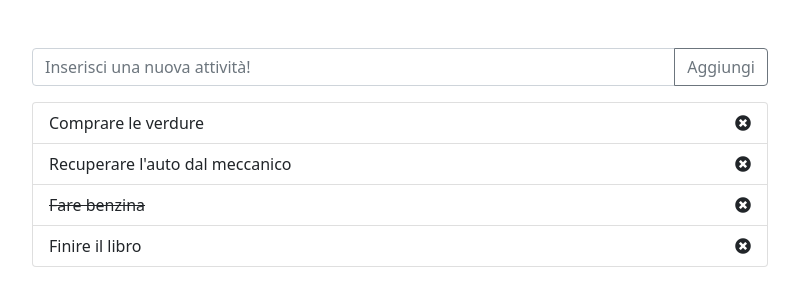
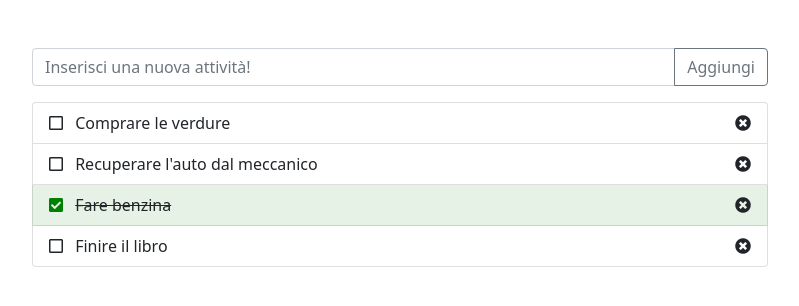
Before and after one commit to vrossi96/vue-todolist, a plain HTML site: page index.html in a window 1280 px wide. Shown: the whole page, without its empty margins (240-1039 px from the left). Drawn offline with nearby package versions, Linux system fonts and the light colour scheme.

Commit message:
added checkbox in task list

```diff
--- a/css/style.css
+++ b/css/style.css
@@ -1,7 +1,12 @@
-li > i,
-li > div {
+li > * {
    cursor: pointer;
 }
 li > i:hover {
    color: red;
 }
+.fa-check-square {
+   color: green;
+}
+.done {
+   background-color: rgba(0, 128, 0, 0.1);
+}
--- a/index.html
+++ b/index.html
@@ -28,9 +28,11 @@
                </div>
                <!-- Lista delle task -->
                <ul class="list-group">
-                  <li v-for="(task, index) in tasks"
+                  <li :class="{'done': task.done}" v-for="(task, index) in tasks"
                      class="list-group-item d-flex justify-content-between align-items-center">
-                     <div :class="{'text-decoration-line-through': task.done}" @click="taskCheck(index)">{{ task.text }}
+                     <div class="flex-grow-1" @click="taskCheck(index)">
+                        <i class="pe-2" :class="task.done ? 'fas fa-check-square' : 'far fa-square'"></i>
+                        <span :class="{'text-decoration-line-through': task.done}">{{ task.text }}</span>
                      </div>
                      <i class="fas fa-times-circle" @click="deleteTask(index)"></i>
                   </li>
--- a/js/script.js
+++ b/js/script.js
@@ -10,9 +10,9 @@ Rifare l'esercizio della to do list.
 |Visualizzare a fianco ad ogni item ha una "x": cliccando su di essa, il todo viene rimosso dalla lista.
 |MILESTONE 3
 |Predisporre un campo di input testuale e un pulsante "aggiungi": cliccando sul pulsante, il testo digitato viene letto e utilizzato per creare un nuovo todo, che quindi viene aggiunto alla lista dei todo esistenti.
-Bonus:
+|Bonus:
 |1- oltre al click sul pulsante, intercettare anche il tasto ENTER per aggiungere il todo alla lista
-2- cliccando sul testo dell'item, invertire il valore della proprietà done del todo corrispondente (se done era uguale a false, impostare true e viceversa)
+|2- cliccando sul testo dell'item, invertire il valore della proprietà done del todo corrispondente (se done era uguale a false, impostare true e viceversa)
  */
 
 const root = new Vue({
```
